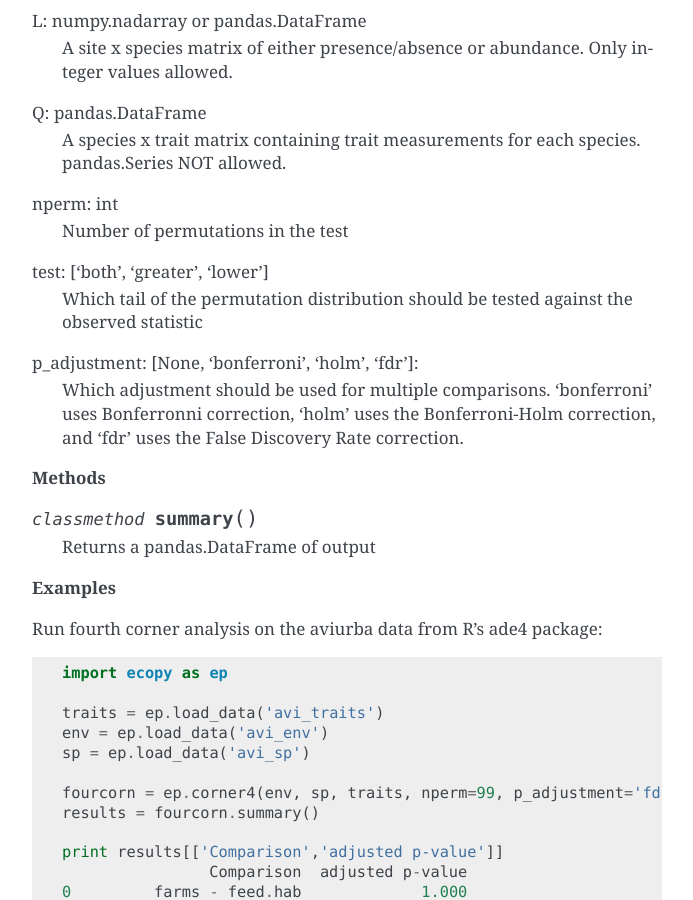
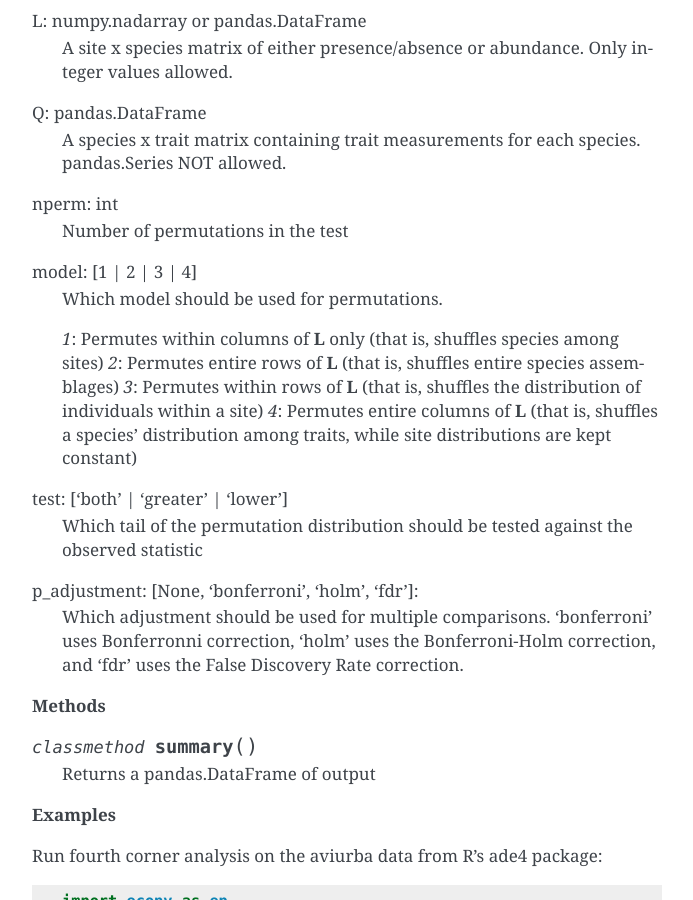
Before and after one commit to Auerilas/ecopy, a Sphinx documentation site: the page built from docs/source/matrix_comps.rst, in a window 1280 px wide and 900 px high, scrolled down 8465 px. Shown: the whole window, without its empty margins (418-1111 px from the left). Built offline with Sphinx 7.4.7, drawn with Linux system fonts in a browser that asks for light colours; formulas are drawn with MathJax 3; cross-references to code outside the pages are shown as plain code.

Commit message:
updated help

```diff
--- a/docs/source/matrix_comps.rst
+++ b/docs/source/matrix_comps.rst
@@ -361,7 +361,15 @@ Ecopy contains several methods for comparing matrices. Some of these are similar
 	nperm: int
 		Number of permutations in the test
 
-	test: ['both', 'greater', 'lower']
+	model: [1 | 2 | 3 | 4]
+		Which model should be used for permutations.
+
+		*1*: Permutes within columns of **L** only (that is, shuffles species among sites)
+		*2*: Permutes entire rows of **L** (that is, shuffles entire species assemblages)
+		*3*: Permutes within rows of **L** (that is, shuffles the distribution of individuals within a site)
+		*4*: Permutes entire columns of **L** (that is, shuffles a species' distribution among traits, while site distributions are kept constant)
+
+	test: ['both' | 'greater' | 'lower']
 		Which tail of the permutation distribution should be tested against the observed statistic
 
 	p_adjustment: [None, 'bonferroni', 'holm', 'fdr']:
```
